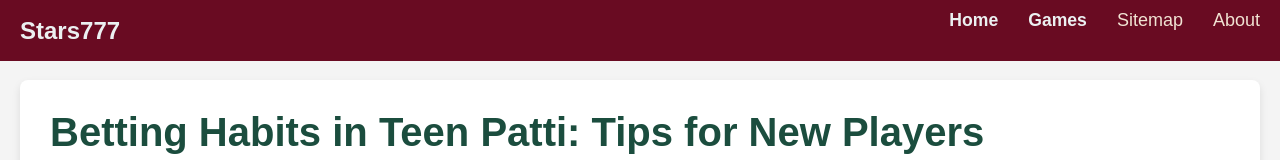
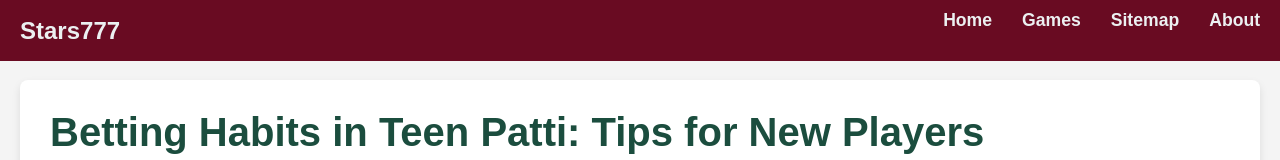
Before and after one commit to Ra1chin/Betting-Habits-in-Teen-Patti, a plain HTML site: page index.html in a window 1280 px wide. Shown: the top 160 px of the page. Drawn offline with Linux system fonts and the light colour scheme.

Commit message:
Update index.html

```diff
--- a/index.html
+++ b/index.html
@@ -34,8 +34,8 @@
                 <ul class="nav-links" id="nav-links">
                     <li><a href="#">Home</a></li>
                     <li><a href="https://ra1chin.github.io/3-coin-Treasures/">Games</a></li>
-                    <li><a href="https://stars777.org/sitemap-2/"></a>Sitemap</li>
-                    <li><a href="https://stars777.org/#About"></a>About</li>
+                    <li><a href="https://stars777.org/sitemap-2/">Sitemap</a></li>
+                    <li><a href="https://stars777.org/#About">About</a></li>
                 </ul>
             </div>
         </nav>
```
